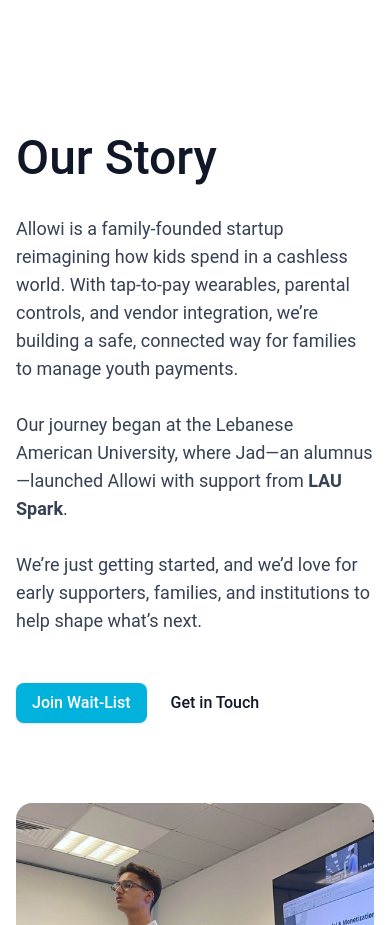
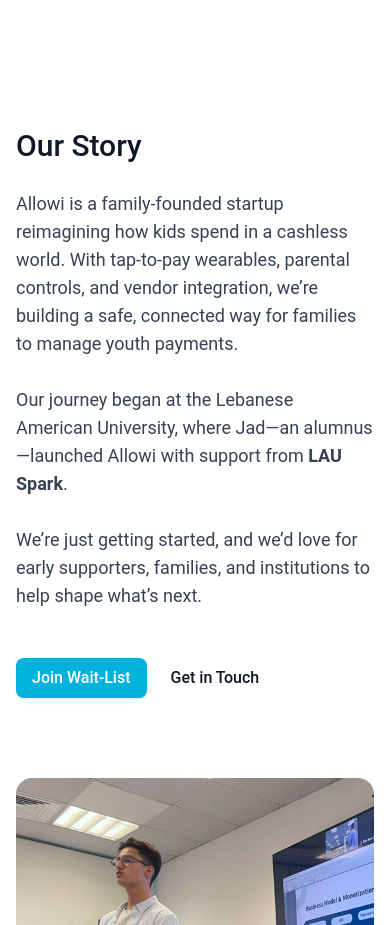
Before and after one commit to karimjawhar5/allowi-website, a Next.js app: page / in a window 390 px wide. Shown: the part 2000-2925 px from the top of the page. Built offline with nearby package versions, Linux system fonts and the light colour scheme.

Commit message:
Update About.tsx

```diff
--- a/components/About.tsx
+++ b/components/About.tsx
@@ -10,7 +10,7 @@
 
           {/* Left column – text content */}
           <div className="md:col-span-1">
-            <h2 className="text-5xl mt-4 mb-6 font-medium leading-snug text-brand-900">
+            <h2 className="text-3xl md:text-5xl mt-4 mb-6 font-medium leading-snug text-brand-900">
               Our Story
             </h2>
             <p className="text-lg text-gray-700">
```
